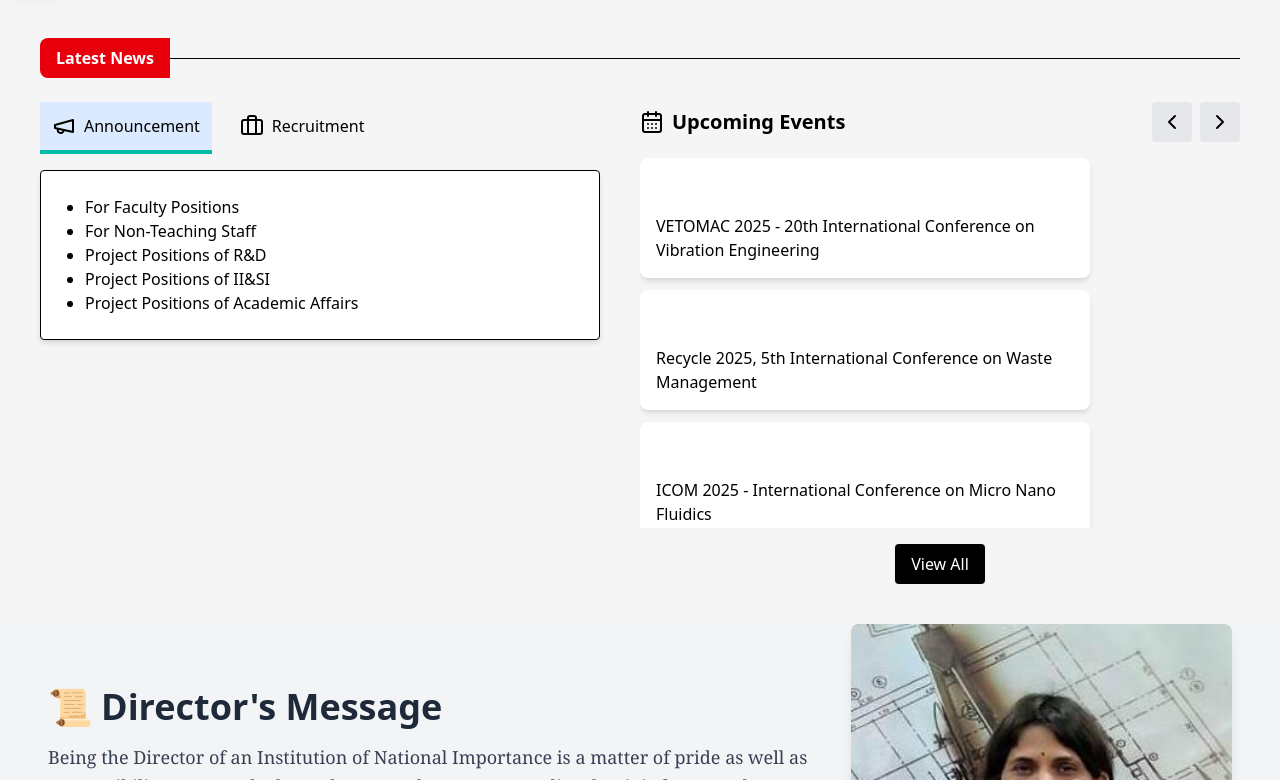
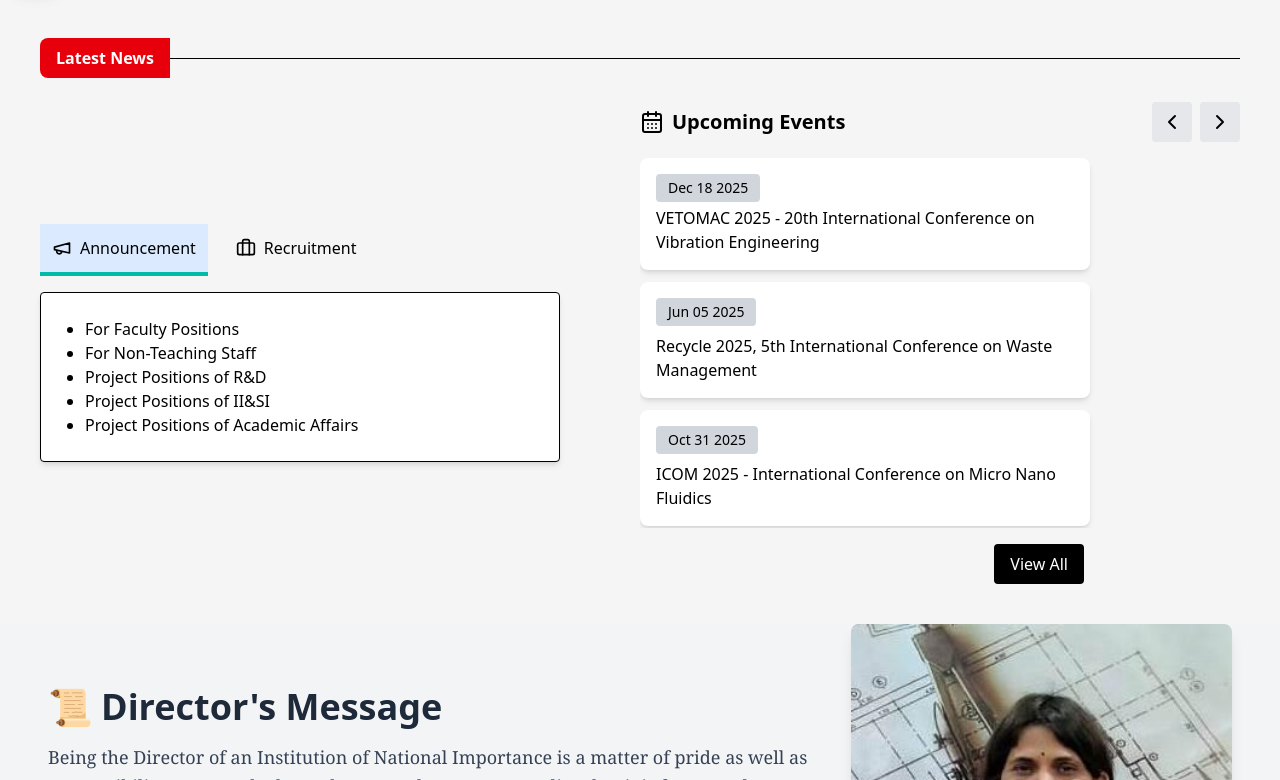
Before and after one commit to Asjdnnc/IIITS2, a React (Vite) app in the folder clg_frontend/: page / in a window 1280 px wide. Shown: the part 800-1580 px from the top of the page. Built offline with nearby package versions, Linux system fonts and the light colour scheme.

Commit message:
fix the event

```diff
--- a/clg_frontend/src/components/EventsNew.jsx
+++ b/clg_frontend/src/components/EventsNew.jsx
@@ -19,43 +19,43 @@ const EventsSection = () => {
   };
 
   return (
-    <div className="bg-neutral-100 p-10">
+    <div className="bg-neutral-100 p-4 md:p-10">
       {/* Latest News */}
       <div className="flex items-center">
-        <div className="bg-red-600 text-white px-4 py-2 rounded-l-lg font-semibold">
+        <div className="bg-red-600 text-white px-4 py-2 rounded-l-lg font-bold">
           Latest News
         </div>
         <div className="flex-grow border-t border-gold"></div>
       </div>
 
-      <div className="flex gap-10 mt-6">
+      <div className="flex flex-col md:flex-row justify-center items-center gap-6 md:gap-10 mt-6 max-w-7xl mx-auto">
         {/* Tabs */}
-        <div className="flex flex-col gap-4 w-1/2">
+        <div className="flex flex-col gap-4 w-full md:w-1/2">
           <div className="flex gap-4">
             <div
-              className={`flex items-center gap-2 cursor-pointer p-3 border-b-4 transition ${
+              className={`flex items-center gap-2 cursor-pointer p-2 md:p-3 text-sm md:text-base border-b-4 transition ${
                 activeTab === "announcement"
                   ? "border-teal-500 bg-blue-100"
                   : "border-transparent"
               }`}
               onClick={() => setActiveTab("announcement")}
             >
-              <Megaphone /> Announcement
+              <Megaphone className="w-4 h-4 md:w-5 md:h-5" /> Announcement
             </div>
             <div
-              className={`flex items-center gap-2 cursor-pointer p-3 border-b-4 transition ${
+              className={`flex items-center gap-2 cursor-pointer p-2 md:p-3 text-sm md:text-base border-b-4 transition ${
                 activeTab === "recruitment"
                   ? "border-teal-500 bg-blue-100"
                   : "border-transparent"
               }`}
               onClick={() => setActiveTab("recruitment")}
             >
-              <Briefcase /> Recruitment
+              <Briefcase className="w-4 h-4 md:w-5 md:h-5" /> Recruitment
             </div>
           </div>
 
           {/* Tab Content */}
-          <div className="border p-6 bg-white rounded shadow-md">
+          <div className="border p-4 md:p-6 bg-white rounded shadow-md">
             {activeTab === "announcement" ? (
               <ul className="list-disc pl-5">
                 <li>For Faculty Positions</li>
@@ -76,7 +76,7 @@ const EventsSection = () => {
         </div>
 
         {/* Events */}
-        <div className="w-1/2">
+        <div className="w-full ms-10 md:w-1/2">
           <div className="flex justify-between items-center mb-4">
             <div className="flex items-center gap-2">
               <CalendarDays />
@@ -100,40 +100,40 @@ const EventsSection = () => {
 
           <div
             ref={eventListRef}
-            className="flex flex-col gap-3 overflow-y-auto scrollbar-hide h-[370px] w-[600px]"
+            className="flex flex-col gap-3 overflow-y-auto scrollbar-hide h-[300px] md:h-[370px] w-full md:w-[600px]"
             style={{ scrollBehavior: "smooth" }}
           >
             <div className="flex-shrink-0 bg-white shadow-md rounded-lg p-4 w-[450px]">
-              <div className="bg-brown-600 text-white px-3 py-1 rounded">
+              <div className="bg-gray-300 text-black text-sm px-3 py-1 rounded w-fit">
                 Dec 18 2025
               </div>
-              <p className="mt-2">
+              <p className="mt-1 font-medium">
                 VETOMAC 2025 - 20th International Conference on Vibration
                 Engineering
               </p>
             </div>
 
             <div className="flex-shrink-0 bg-white shadow-md rounded-lg p-4 w-[450px]">
-              <div className="bg-brown-600 text-white px-3 py-1 rounded">
+              <div className="bg-gray-300 text-black text-sm px-3 py-1 rounded w-fit ">
                 Jun 05 2025
               </div>
-              <p className="mt-2">
+              <p className="mt-2 font-medium">
                 Recycle 2025, 5th International Conference on Waste Management
               </p>
             </div>
 
             <div className="flex-shrink-0 bg-white shadow-md rounded-lg p-4 w-[450px]">
-              <div className="bg-brown-600 text-white px-3 py-1 rounded">
+              <div className="bg-gray-300 text-black text-sm px-3 py-1 rounded w-fit">
                 Oct 31 2025
               </div>
-              <p className="mt-2">
+              <p className="mt-2 font-medium">
                 ICOM 2025 - International Conference on Micro Nano Fluidics
               </p>
             </div>
           </div>
 
-          <div className="flex justify-center mt-4">
-            <button className="px-4 py-2 bg-black text-white rounded hover:bg-gray-800">
+          <div className="flex justify-end mt-4 mr-39">
+            <button className="px-4 py-2 bg-black text-white rounded hover:bg-gray-600">
               View All
             </button>
           </div>
```
